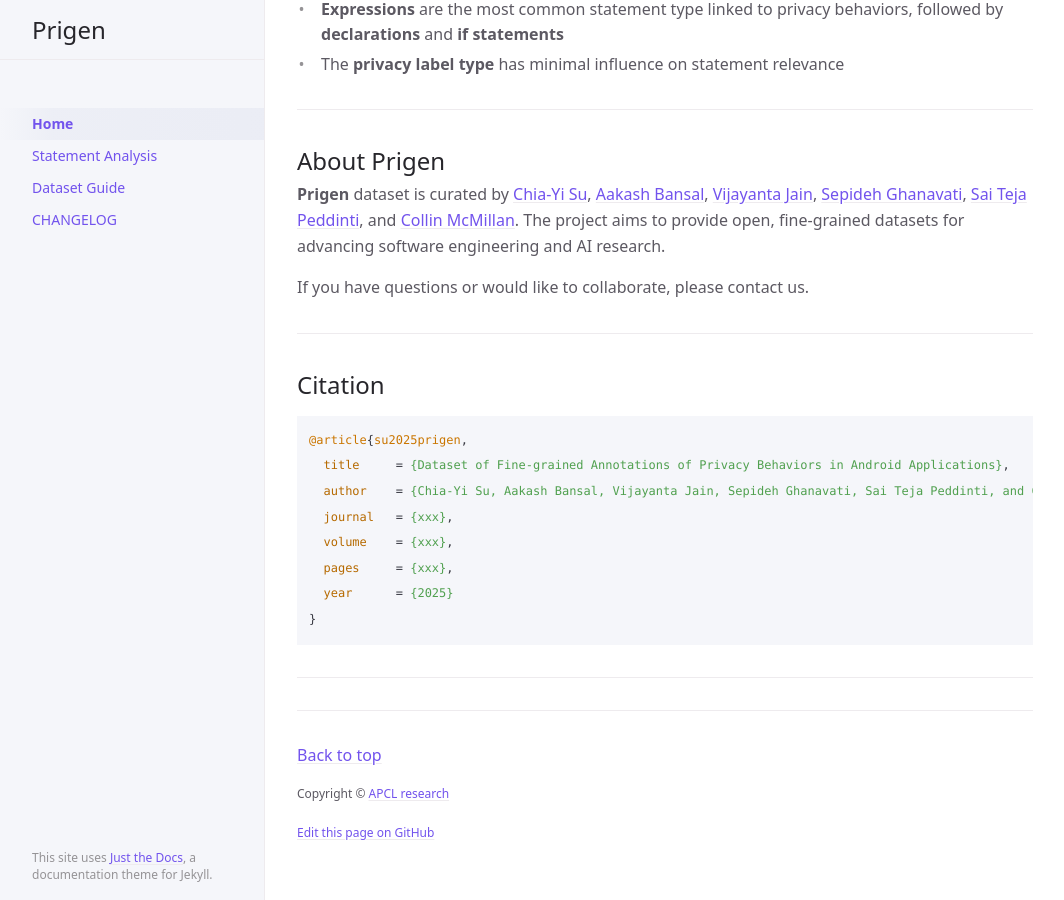
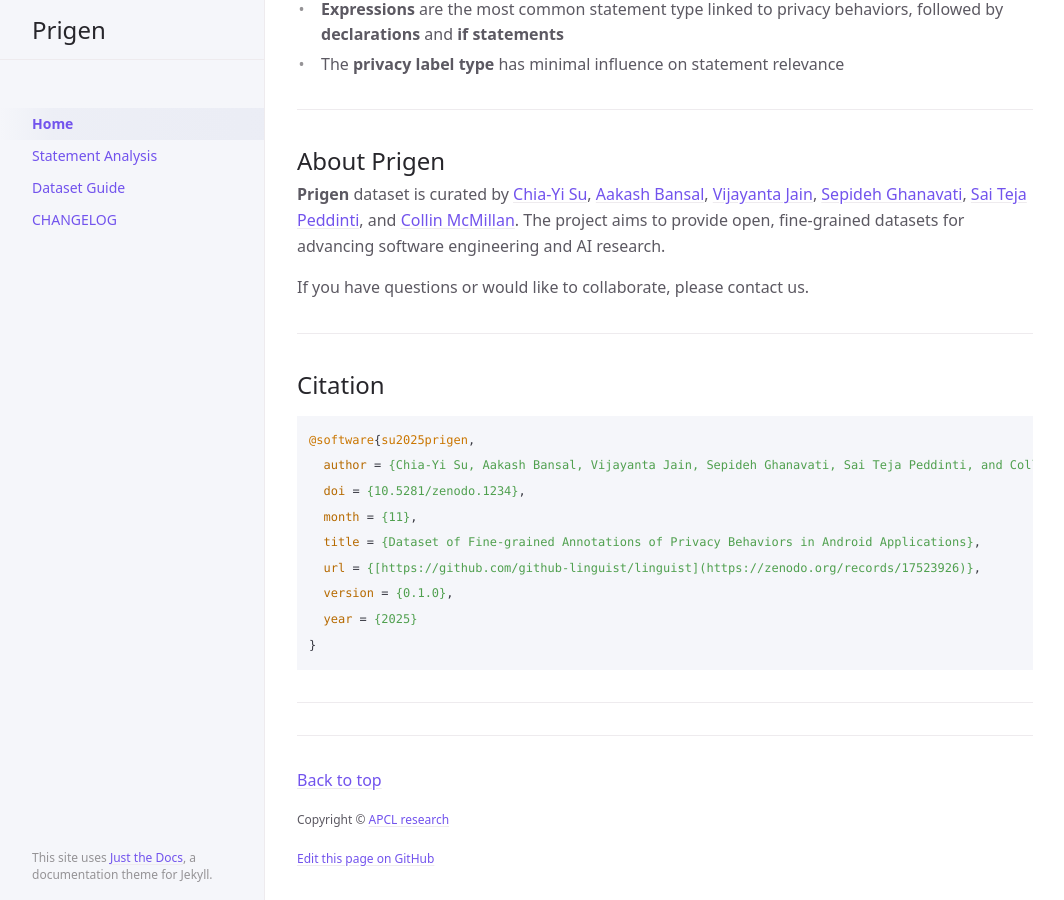
Before and after one commit to prigen-data/prigen-data, a Jekyll site: the page built from index.md, in a window 1280 px wide and 900 px high, scrolled down 991 px. Shown: the whole window, without its empty margins (107-1171 px from the left). Built offline with Jekyll 4.4.1, drawn with Linux system fonts in a browser that asks for light colours; cached includes are drawn as plain includes.

Commit message:
Update index.md

````diff
--- a/index.md
+++ b/index.md
@@ -56,13 +56,14 @@ If you have questions or would like to collaborate, please contact us.
 
 ## Citation
 ```bibtex
-@article{su2025prigen,
-  title     = {Dataset of Fine-grained Annotations of Privacy Behaviors in Android Applications},
-  author    = {Chia-Yi Su, Aakash Bansal, Vijayanta Jain, Sepideh Ghanavati, Sai Teja Peddinti, and Collin McMillan},
-  journal   = {xxx},
-  volume    = {xxx},
-  pages     = {xxx},
-  year      = {2025}
+@software{su2025prigen,
+  author = {Chia-Yi Su, Aakash Bansal, Vijayanta Jain, Sepideh Ghanavati, Sai Teja Peddinti, and Collin McMillan},
+  doi = {10.5281/zenodo.1234},
+  month = {11},
+  title = {Dataset of Fine-grained Annotations of Privacy Behaviors in Android Applications},
+  url = {[https://github.com/github-linguist/linguist](https://zenodo.org/records/17523926)},
+  version = {0.1.0},
+  year = {2025}
 }
 ```
 ---
````
